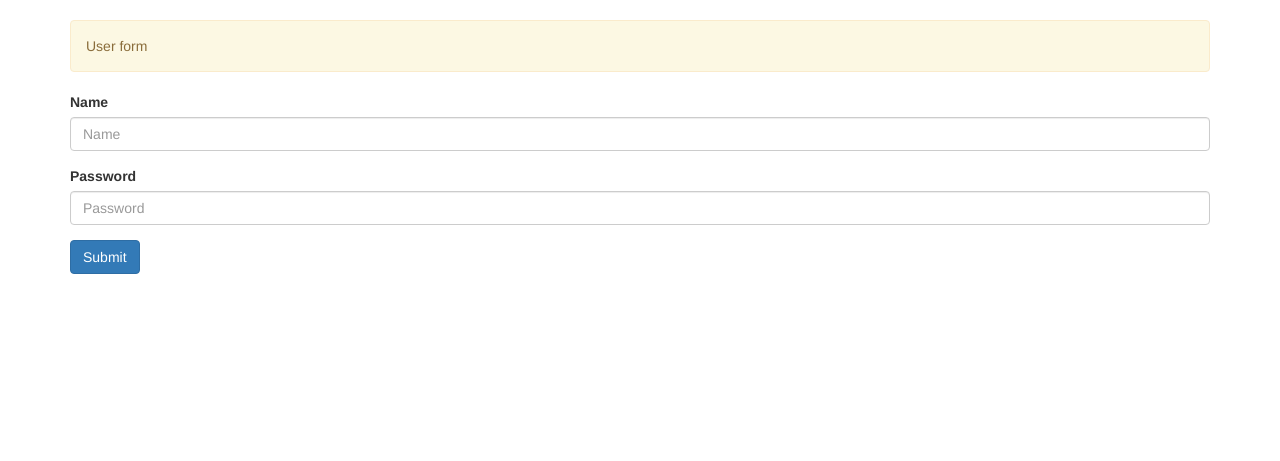
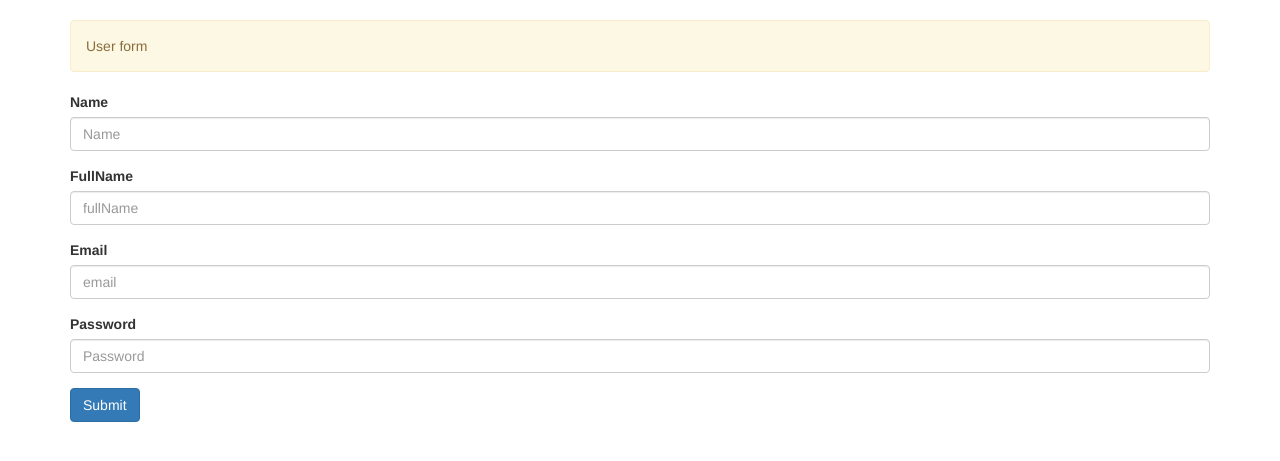
Before and after one commit to TranQuocHuycute/b203a_group_d, a PHP site: page /form_user.php in a window 1280 px wide. Shown: the part 72-533 px from the top of the page. Run offline with PHP 8.4, Linux system fonts and the light colour scheme; data that the repository does not hold is empty.

Commit message:
them update

```diff
--- a/training-php-1-php-202109-1-master/form_user.php
+++ b/training-php-1-php-202109-1-master/form_user.php
@@ -45,6 +45,14 @@ if (!empty($_POST['submit'])) {
                         <input class="form-control" name="name" placeholder="Name" value="<?php if (!empty($user[0]['name'])) echo $user[0]['name'] ?>">
                     </div>
                     <div class="form-group">
+                        <label for="nameFull">FullName</label>
+                        <input class="form-control" name="fullname" placeholder="fullName" value="<?php if (!empty($user[0]['fullname'])) echo $user[0]['fullname'] ?>">
+                    </div>
+                    <div class="form-group">
+                        <label for="name">Email</label>
+                        <input class="form-control" name="email" placeholder="email" value="<?php if (!empty($user[0]['email'])) echo $user[0]['email'] ?>">
+                    </div>
+                    <div class="form-group">
                         <label for="password">Password</label>
                         <input type="password" name="password" class="form-control" placeholder="Password">
                     </div>
--- a/training-php-1-php-202109-1-master/views/header.php
+++ b/training-php-1-php-202109-1-master/views/header.php
@@ -1,13 +1,17 @@
 <?php
+require_once 'models/UserModel.php';
+$userModel = new UserModel();
 $id = '';
 if(!empty($_SESSION['id'])) {
     $id = $_SESSION['id'];
+    $userModel->deleteUserById($id);
 }
 
 $keyword = '';
 if(!empty($_GET['keyword'])) {
     $keyword = $_GET['keyword'];
 }
+
 ?>
 <div class="container">
     <nav class="navbar navbar-icon-top navbar-default">
@@ -47,6 +51,9 @@ if(!empty($_GET['keyword'])) {
                             <li role="separator" class="divider"></li>
                             <li><a href="login.php">Login</a></li>
                             <li><a href="logout.php">Logout</a></li>
+                            <?php foreach ($users as $user) {?>
+                            <li><a href="delete_user.php?id=<?php echo $user['id'] ?>">Delete</a></li>
+                            <?php } ?>
                         </ul>
                     </li>
                 </ul>
```
